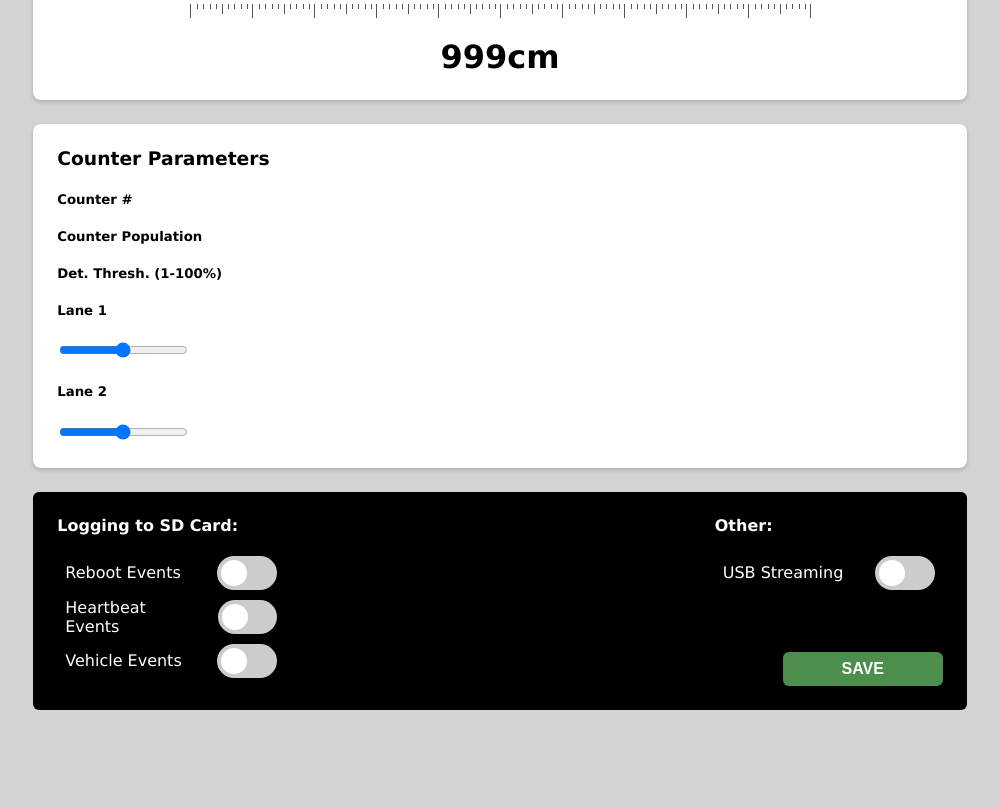
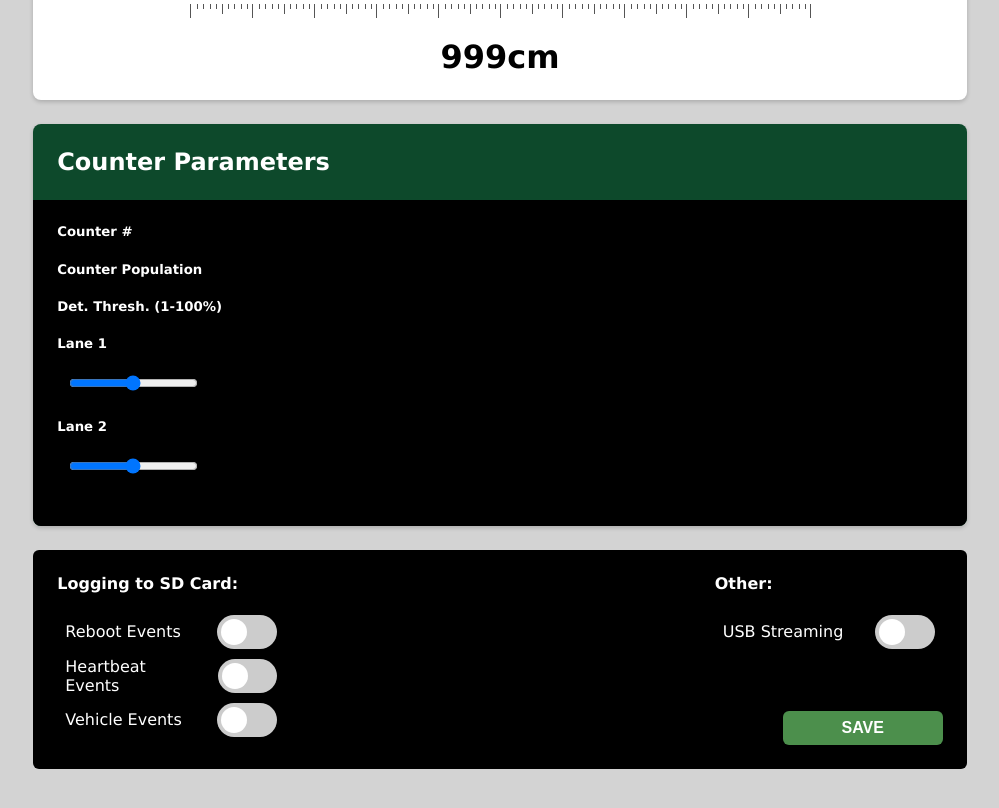
Before and after one commit to amandahussey/amandahussey.com, a React (Create React App) app: page /digame in a window 1280 px wide. Shown: the part 720-1528 px from the top of the page, without its empty margins (164-1163 px from the left). Before the commit the page ends 1478 px from the top, so only its background shows below. Built offline with nearby package versions, Linux system fonts and the light colour scheme; a web font is replaced by a local one.

Commit message:
more digame style adjustments

```diff
--- a/src/components/Digame/Digame.scss
+++ b/src/components/Digame/Digame.scss
@@ -1,4 +1,5 @@
 $dark-green: rgb(13, 73, 43);
+$darker-green: rgb(8, 43, 25);
 $dark-grey: rgb(102, 102, 102);
 $lightest-green: #60b660;
 $lighter-green: #4c8f4c;
@@ -74,20 +75,35 @@ body {
   }
 
   .counter-params-container {
-    padding: 24px;
     position: relative;
     margin: 24px 0;
-    background: white;
     border-radius: 8px;
     box-shadow: 0 2px 4px rgba(0,0,0,0.18);
+    background: $dark-green;
+    color: white;
 
-    h3 {
+    h2 {
+      padding: 24px;
+      margin-bottom: 0;
+    }
+
+    h5 {
       margin-top: 0;
+    }
+
+    input {
+      margin-bottom: 28px;
+      margin-left: 12px;
+    }
+
+    .counter-params-param-container {
+      background: black;
+      padding: 24px;
+      border-radius: 0 0 8px 8px;
     }
   }
 
   .device-container {
-    flex-basis: 50%;
 
     h1 {
       margin-top: 0;
@@ -279,3 +295,9 @@ input:checked + .slider:before {
     transform: rotate(359deg);
   }
 }
+
+@media screen and (max-width: 600px) {
+  body {
+    background: green;
+  }
+}
--- a/src/components/Digame/index.js
+++ b/src/components/Digame/index.js
@@ -120,7 +120,8 @@ function Digame(){
         </div>
 
         <div className='counter-params-container'>
-          <h3>Counter Parameters</h3>
+          <h2>Counter Parameters</h2>
+          <div className='counter-params-param-container'>
             <h5>Counter #</h5>
             <h5>Counter Population</h5>
             <h5>Det. Thresh. (1-100%)</h5>
@@ -128,6 +129,7 @@ function Digame(){
             <input type="range" min="1" max="100" value="50"></input>
             <h5>Lane 2</h5>
             <input type="range" min="1" max="100" value="50"></input>
+          </div>
         </div>
 
         <div className='device-actions'>
```
Lines whose indentation alone changed are shown as unchanged.
